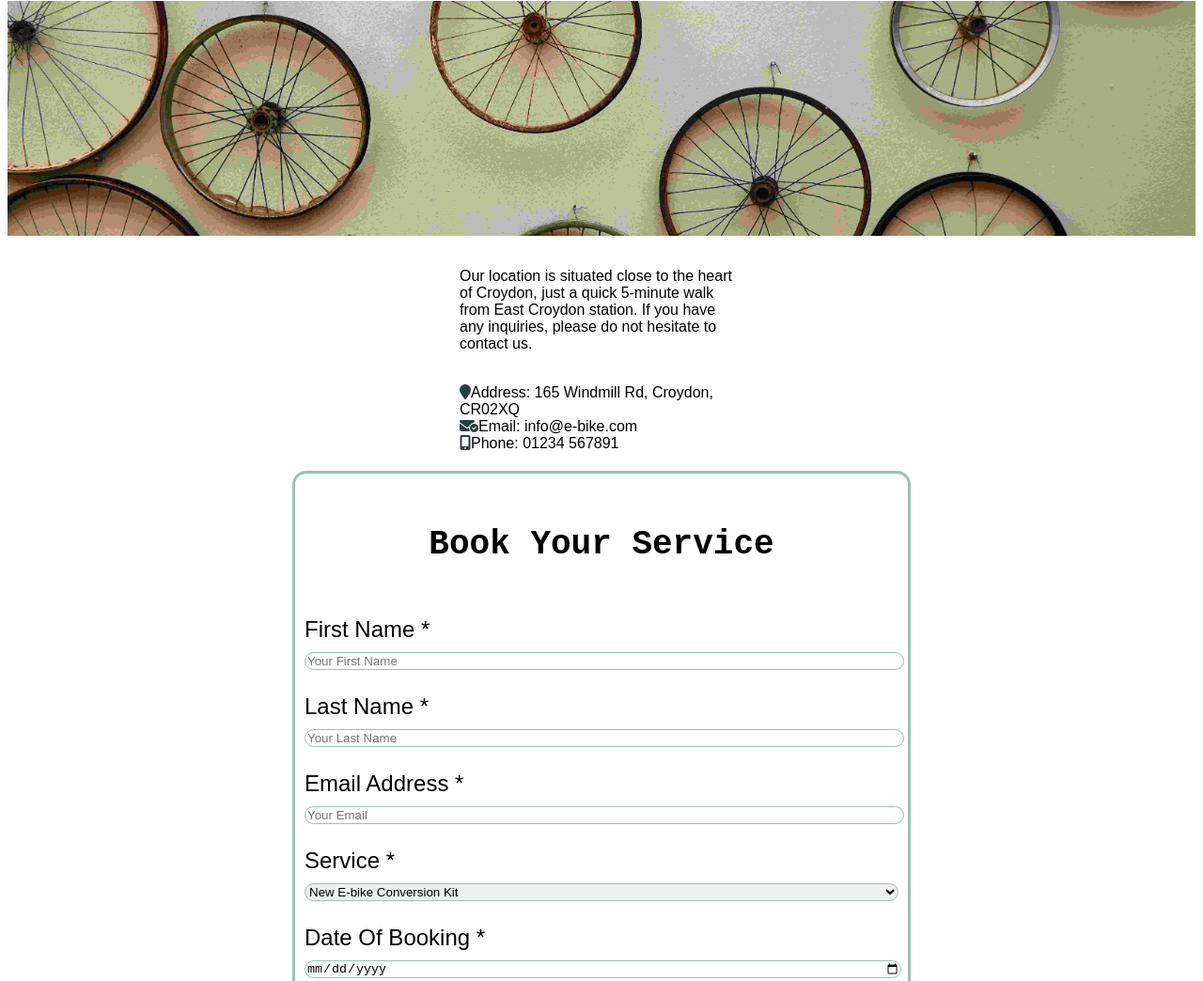
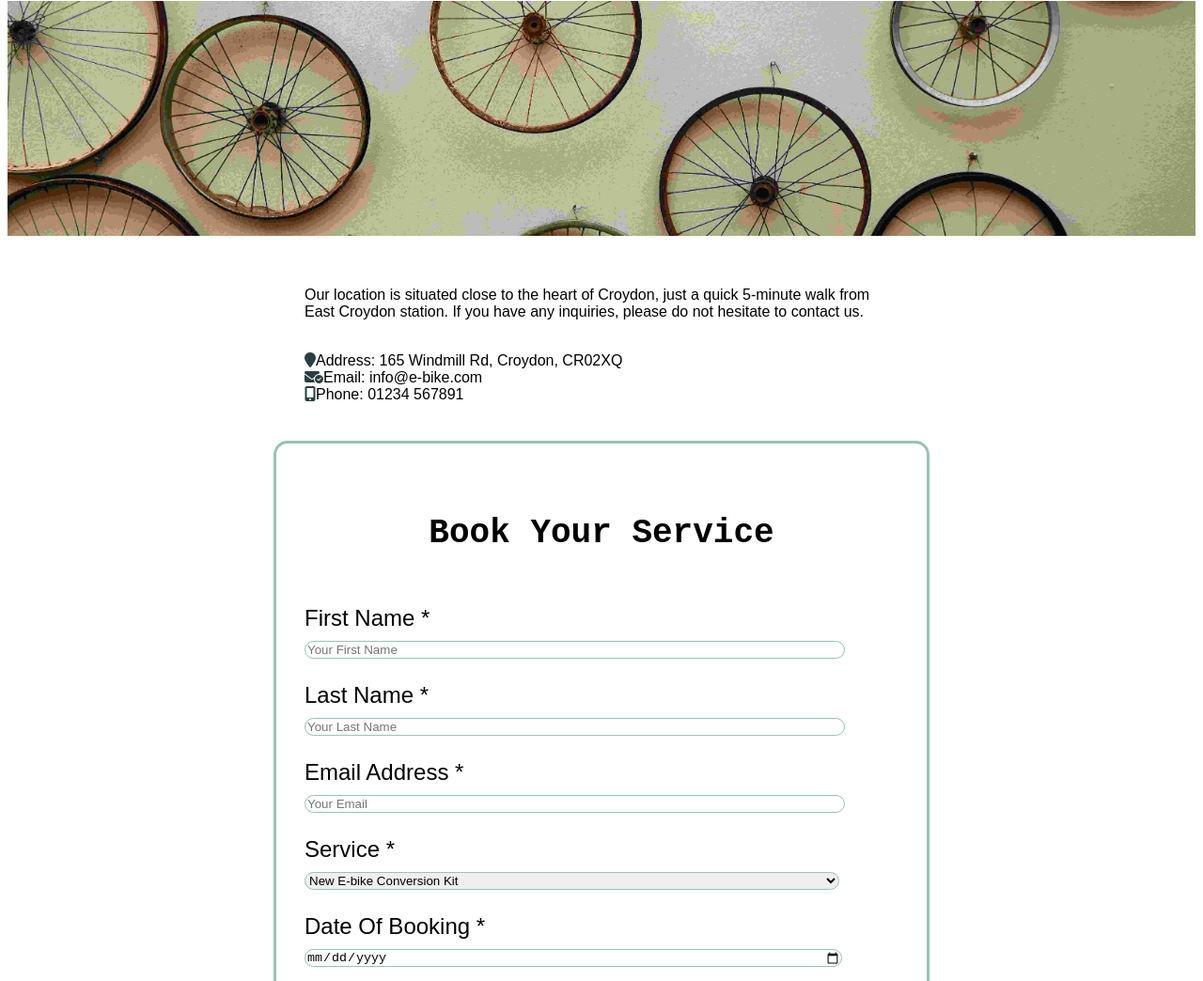
Before and after one commit to terintealexandrin18/p1ebike, a plain HTML site: page contact.html in a window 1280 px wide. Shown: the part 181-1225 px from the top of the page at 94% size. Drawn offline with Linux system fonts and the light colour scheme.

Commit message:
update the width and padding of form from conact page

```diff
--- a/assets/css/style.css
+++ b/assets/css/style.css
@@ -38,7 +38,7 @@ h6 {
 
 footer {
 
-    padding-top: 10px;
+    padding-top: 30px;
     margin-top: auto;
 }
 
@@ -169,9 +169,8 @@ aside {
 .booking {
     flex-grow: 1;
     margin: auto;
-    width: 50%;
     border: 3px solid #97c3b4;
-    padding: 10px;
+
     text-align: left;
     border-radius: 15px;
 }
@@ -179,7 +178,7 @@ aside {
 .form {
     display: block;
     border: 1px solid #97c3b4;
-    width: 100%;
+    width: 90%;
     margin-bottom: 15px;
     border-radius: 15px;
 }
@@ -238,8 +237,8 @@ aside {
 
 #info {
     margin: auto;
-    width: 302px;
     margin-bottom: 20px;
+    padding: 20px;
 }
 
 
@@ -281,6 +280,8 @@ aside {
     .booking {
         font-size: small;
         line-height: 1.5;
+        padding: 10px;
+        width: 90%;
     }
 
     .social-media {
@@ -314,6 +315,11 @@ aside {
         font-size: 2em;
     }
 
+    #info {
+
+        width: 90%;
+
+    }
 
 }
 
@@ -356,6 +362,8 @@ aside {
     .booking {
         font-size: larger;
         line-height: 1.8;
+        padding: 10px;
+        width: 75%;
     }
 
     .social-media {
@@ -386,6 +394,11 @@ aside {
         align-items: center;
     }
 
+    #info {
+
+        width: 75%;
+
+    }
 
 }
 
@@ -400,7 +413,6 @@ aside {
     }
 
     .nav-bar {
-
         font-size: x-large;
     }
 
@@ -426,10 +438,11 @@ aside {
     .booking {
         font-size: x-large;
         line-height: 2;
+        padding: 30px;
+        width: 50%;
     }
 
     .social-media {
-
         font-size: 3rem;
         padding: 10px;
     }
@@ -459,14 +472,16 @@ aside {
     }
 
     .services {
-
         height: 538px;
 
     }
 
     .services1 {
-
         height: 538px;
     }
 
+    #info {
+        width: 50%;
+    }
+
 }
```
